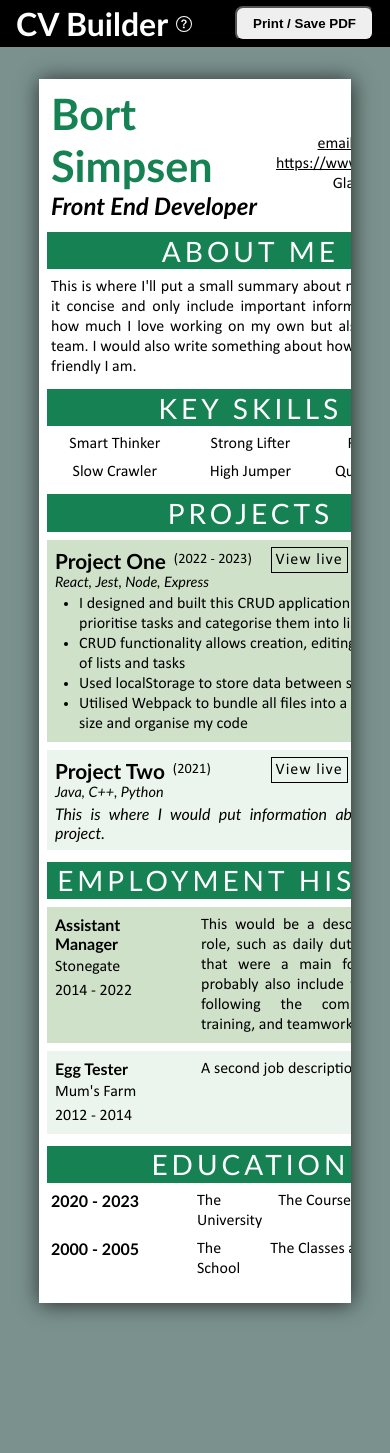
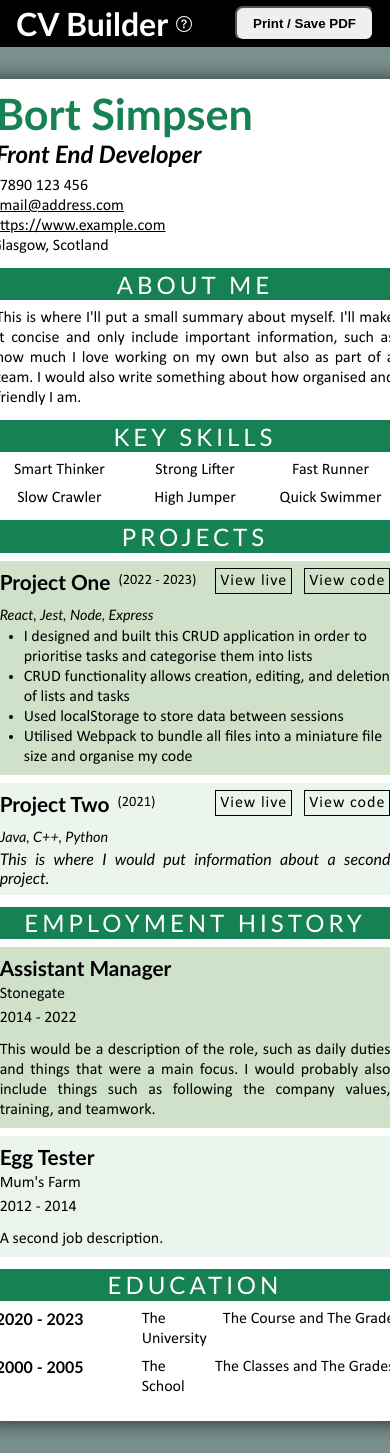
Before and after one commit to mckensis/cv-project, a React (Create React App) app: page / in a window 390 px wide. Before the commit the page ends 1335 px from the top, so only its background shows below. Built offline with nearby package versions, Linux system fonts and the light colour scheme.

Commit message:
better mobile styling

```diff
--- a/src/index.js
+++ b/src/index.js
@@ -2,6 +2,7 @@ import React from 'react';
 import ReactDOM from 'react-dom/client';
 import App from './App';
 import './stylesheets/base.css';
+import './stylesheets/mobile.css';
 
 const root = ReactDOM.createRoot(document.getElementById('root'));
 root.render(
--- a/src/stylesheets/Print.css
+++ b/src/stylesheets/Print.css
@@ -65,7 +65,7 @@
 
   /* About Me Paragraph */
   .about > p {
-    line-height: 12pt;
+    line-height: 11.5pt;
   }
 
   .personal ul:nth-of-type(2) {
@@ -81,12 +81,21 @@
   }
 
   .work-article {
-    grid-template-columns: minmax(120px, min-content) 1fr;
+    line-height: 11.5pt;
+    grid-template-columns: minmax(120px, max-content) 1fr;
+  }
+
+  .work-article > p {
+    white-space: pre-wrap;
   }
 
   /* Job Title, Company, Date */
   .work ul {
     font-size: 9pt;
+  }
+
+  .work li.primary {
+    font-size: 10pt;
   }
 
   .project-article {
--- a/src/stylesheets/Work.css
+++ b/src/stylesheets/Work.css
@@ -1,6 +1,6 @@
 .work-article {
   display: grid;
-  grid-template-columns: minmax(130px, min-content) 1fr;
+  grid-template-columns: minmax(130px, max-content) 1fr;
   row-gap: 0.75rem;
   column-gap: 1rem;
 }
@@ -9,6 +9,7 @@
 .work-article > p {
   text-align: justify;
   min-height: max-content;
+  white-space: pre-wrap;
 }
 
 .work-article > p.maximised {
@@ -44,6 +45,7 @@ ul.work-info.condensed li:nth-last-of-type(1):not(.primary) {
 }
 
 .work li.primary {
+  font-size: 1.3rem;
   text-align: left;
 }
 
--- /dev/null
+++ b/src/stylesheets/mobile.css
@@ -0,0 +1,46 @@
+@media (max-width: 650px) {
+  main {
+    width: unset;
+    max-width: unset;
+  }
+
+  header {
+    position: sticky;
+    top: 0;
+    z-index: 1;
+  }
+
+  h2 {
+    font-size: 1.5rem;
+  }
+
+  .personal {
+    flex-flow: column;
+  }
+
+  .personal ul:nth-of-type(2) {
+    align-items: flex-start;
+  }
+
+  ul.tags {
+    margin-top: 0.75rem;
+  }
+
+  .work-article {
+    grid-auto-flow: row;
+    grid-auto-rows: max-content;
+    grid-template-columns: unset;
+  }
+  button.edit {
+    grid-column: unset;
+  }
+
+  .tooltip {
+    position: fixed;
+    top: 4rem;
+    left: 0;
+    width: 100vw;
+    border-radius: 0;
+  }
+
+}
--- a/src/views/projects/ProjectArticle.js
+++ b/src/views/projects/ProjectArticle.js
@@ -1,6 +1,5 @@
 import { useState } from "react";
 import EditProjectForm from "./EditProjectForm";
-import { v4 as uuid } from "uuid";
 
 const ProjectArticle = ({ project, projects, setProjects, isEditing, countEditing, setCountEditing }) => {
   const [isEditingProjectArticle, setIsEditingProjectArticle] = useState(false);
--- a/src/views/work/EditWorkForm.js
+++ b/src/views/work/EditWorkForm.js
@@ -78,7 +78,7 @@ const EditWorkForm = ({
         <textarea
           name="description"
           id="description"
-          maxLength="400"
+          maxLength="1000"
           value={tempWork['description']}
           onChange={(e) => setTempWork({...tempWork, description: e.target.value})}
           placeholder="Description of the Job"
--- a/src/views/work/NewWorkForm.js
+++ b/src/views/work/NewWorkForm.js
@@ -66,7 +66,7 @@ const NewWorkForm = ({ work, setWork, setNewWorkFormVisible }) => {
         <textarea
           name="description"
           id="description"
-          maxLength="400"
+          maxLength="1000"
           placeholder="Description of the Job"
           value={newWork['description']}
           onChange={(e) => setNewWork({...newWork, description: e.target.value})}
```
